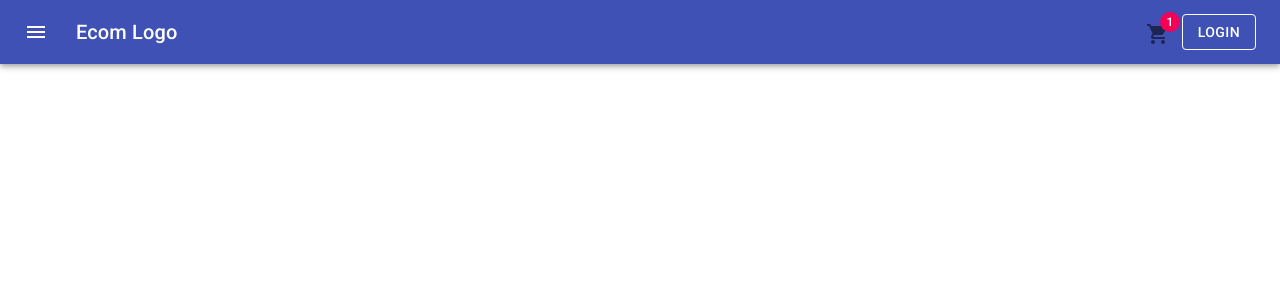
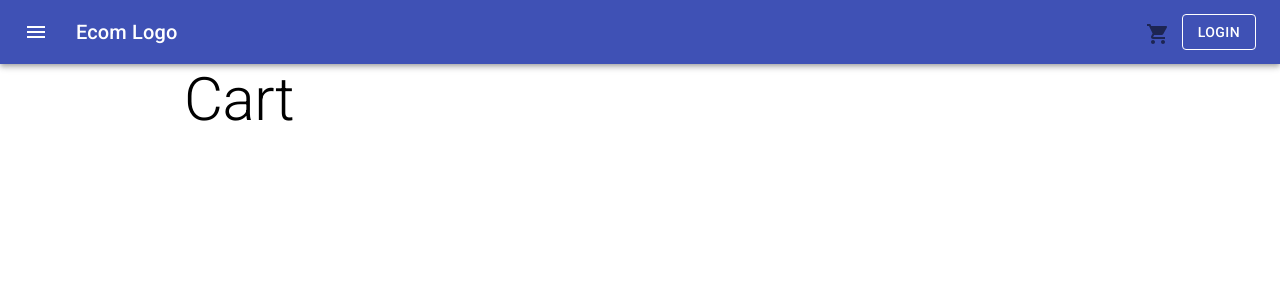
Before and after one commit to ejazahm3d/ecomerce-reactjs-client, a React (Create React App) app: page /cart in a window 1280 px wide. Shown: the top 300 px of the page. Built offline with nearby package versions, Linux system fonts and the light colour scheme.

Commit message:
Added cart increase and decrease functionality

```diff
--- a/src/components/layout/navbar/NavCart.jsx
+++ b/src/components/layout/navbar/NavCart.jsx
@@ -2,15 +2,22 @@ import React from "react";
 import PropTypes from "prop-types";
 import { ShoppingCart } from "@material-ui/icons";
 import { Badge } from "@material-ui/core";
+import { connect } from "react-redux";
 
-const NavCart = props => {
+const NavCart = ({ cartItems }) => {
   return (
-    <Badge badgeContent={1} color="secondary">
+    <Badge badgeContent={cartItems.length} color="secondary">
       <ShoppingCart />
     </Badge>
   );
 };
 
-NavCart.propTypes = {};
+NavCart.propTypes = {
+  cartItems: PropTypes.array.isRequired
+};
 
-export default NavCart;
+const mapStateToProps = state => ({
+  cartItems: Object.values(state.cart)
+});
+
+export default connect(mapStateToProps)(NavCart);
--- a/src/pages/cart/Cart.jsx
+++ b/src/pages/cart/Cart.jsx
@@ -14,6 +14,8 @@ import { removeFromCart } from "../../store/actions/cart";
 const Cart = ({ cartItems, removeFromCart }) => {
   return (
     <Container maxWidth="md">
+      <Typography variant="h2">Cart</Typography>
+
       {cartItems.map(item => (
         <Card style={{ margin: "2rem auto" }} key={item.id}>
           <CardMedia
```
